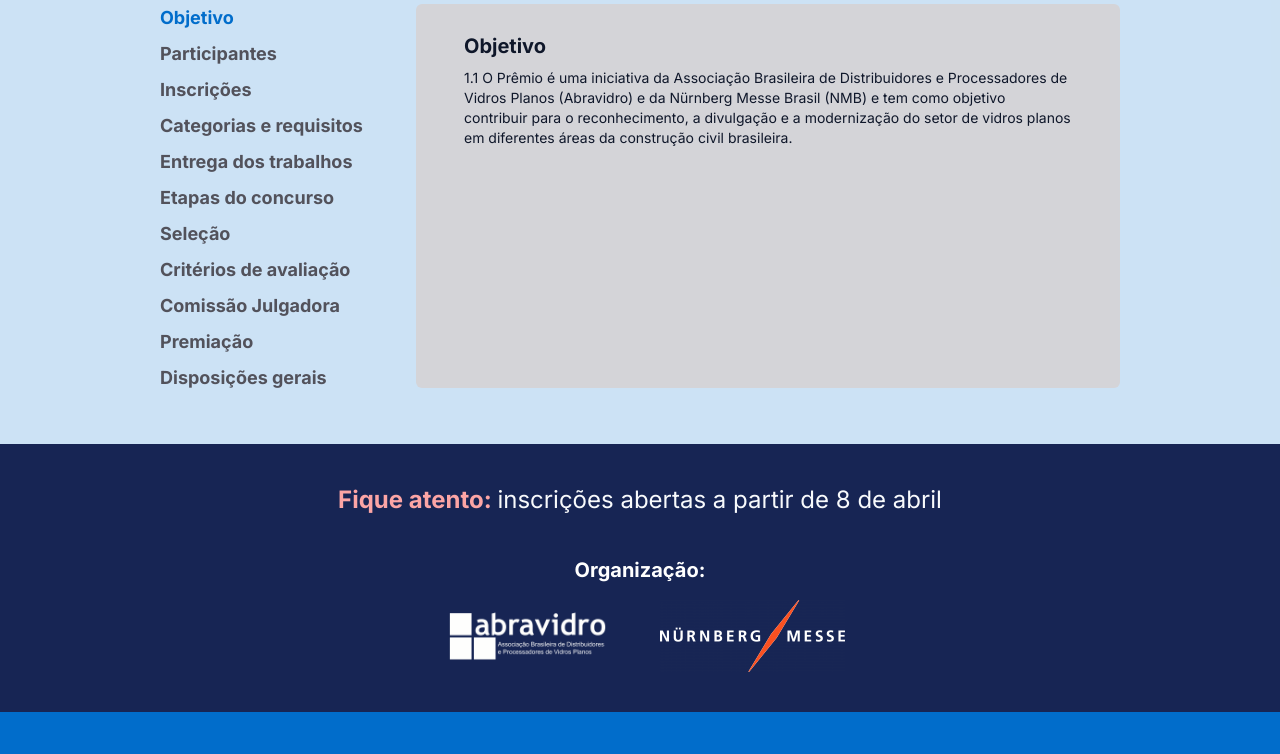
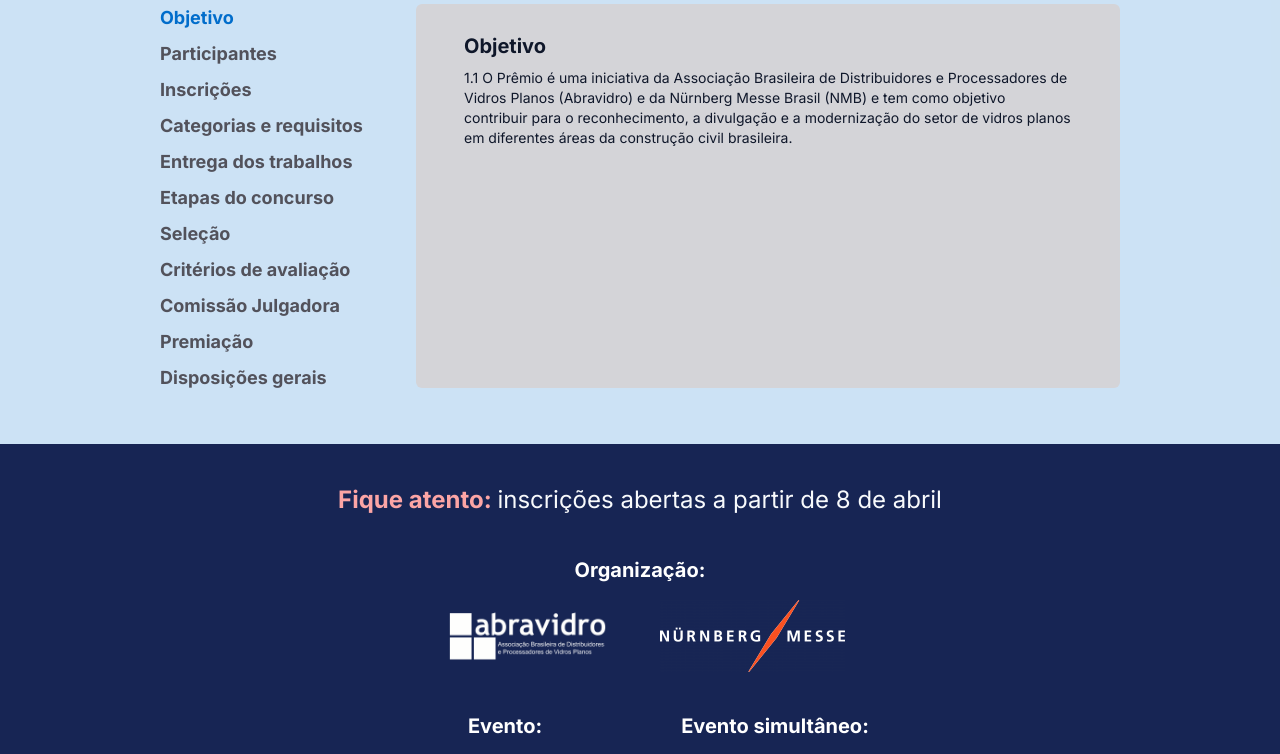
Before and after one commit to VerbusComunicacao/premio-abravidro, a Next.js app: page / in a window 1280 px wide. Shown: the part 2000-2754 px from the top of the page. Before the commit the page ends 2712 px from the top, so only its background shows below. Built offline with nearby package versions, Linux system fonts and the light colour scheme.

Commit message:
update footer

```diff
--- a/src/app/layout.tsx
+++ b/src/app/layout.tsx
@@ -8,7 +8,7 @@ const inter = Inter({ subsets: ['latin'] })
 
 export const metadata: Metadata = {
   title: 'Prêmio Abravidro Glass South America',
-  description: 'Prêmio Abravidro',
+  description: 'Prêmio Abravidro Glass South America',
 }
 
 export default function RootLayout({
@@ -19,7 +19,7 @@ export default function RootLayout({
   return (
     <html lang="pt-br">
       <body className={inter.className}>{children}</body>
-      <GoogleAnalytics gaId="GA_ID_UPDATE" />
+      <GoogleAnalytics gaId="G-2HCBHMTCRL" />
     </html>
   )
 }
--- a/src/app/page.tsx
+++ b/src/app/page.tsx
@@ -3,12 +3,11 @@ import { Header } from '@/components/header'
 import { Container } from '@/components/container'
 import { Category } from '@/components/category'
 import { Subtitle } from '@/components/subtitle'
-import AbravidroImg from '../../public/abravidro.png'
-import NMBImg from '../../public/NMB.png'
-import Image from 'next/image'
-import Link from 'next/link'
+
 import { HeroSection } from '@/components/hero-section'
 import { Regulamento } from '@/components/regulamento'
+
+import Footer from '@/components/footer'
 
 export default function Home() {
   return (
@@ -82,21 +81,7 @@ export default function Home() {
       </div>
       <div className="py-10 flex flex-col justify-center bg-blue-950">
         <Container>
-          <p className="text-xl text-center text-primary-foreground pb-5 lg:text-2xl">
-            <span className="font-bold text-red-300">Fique atento: </span>
-            inscrições abertas a partir de 8 de abril
-          </p>
-          <p className="text-xl pb-4 text-center mt-5 font-bold">
-            Organização:
-          </p>
-          <div className="flex flex-col md:flex-row justify-center items-center gap-3 md:gap-10">
-            <Link href="https://abravidro.org.br/">
-              <Image width={185} src={AbravidroImg} alt="Logo Abravidro" />
-            </Link>
-            <Link href="https://nuernbergmesse-brasil.com.br/">
-              <Image width={185} src={NMBImg} alt="NürnbergMesse Brasil" />
-            </Link>
-          </div>
+          <Footer />
         </Container>
       </div>
     </main>
--- /dev/null
+++ b/src/components/footer.tsx
@@ -0,0 +1,64 @@
+import Link from 'next/link'
+import logoEsquadria from '../../public/logo-Esquadria.png'
+import logoGlass from '../../public/logo-glass.png'
+import AbravidroImg from '../../public/abravidro.png'
+import NMBImg from '../../public/NMB.png'
+import Image from 'next/image'
+
+export default function Footer() {
+  return (
+    <>
+      <p className="text-xl text-center text-primary-foreground pb-5 lg:text-2xl">
+        <span className="font-bold text-red-300">Fique atento: </span>
+        inscrições abertas a partir de 8 de abril
+      </p>
+      <div>
+        <div>
+          <p className="text-xl pb-4 text-center mt-5 font-bold">
+            Organização:
+          </p>
+          <div className="flex flex-col md:flex-row justify-center items-center gap-3 md:gap-10">
+            <Link href="https://abravidro.org.br/">
+              <Image width={185} src={AbravidroImg} alt="Logo Abravidro" />
+            </Link>
+            <Link href="https://nuernbergmesse-brasil.com.br/">
+              <Image width={185} src={NMBImg} alt="NürnbergMesse Brasil" />
+            </Link>
+          </div>
+        </div>
+        <div className="md:flex items-center justify-center gap-5">
+          <div className="flex flex-col items-center">
+            <p className="text-xl pb-4 text-center mt-10 font-bold">Evento:</p>
+            <Link href="https://home.glassexpo.com.br/">
+              <Image
+                src={logoGlass}
+                alt="Logo Glass South America"
+                width={250}
+                style={{
+                  objectFit: 'cover',
+                }}
+                className="h-10"
+              />
+            </Link>
+          </div>
+          <div className="flex flex-col items-center">
+            <p className=" text-xl pb-4 text-center mt-10 font-bold">
+              Evento simultâneo:
+            </p>
+            <Link href="https://home.esquadriashow.com.br/">
+              <Image
+                src={logoEsquadria}
+                alt="Logo Abravidro"
+                width={250}
+                style={{
+                  objectFit: 'cover',
+                }}
+                className="h-10"
+              />
+            </Link>
+          </div>
+        </div>
+      </div>
+    </>
+  )
+}
--- a/src/components/header.tsx
+++ b/src/components/header.tsx
@@ -1,5 +1,4 @@
 import logoGlass from '../../public/logo-glass.png'
-import logoEsquadria from '../../public/logo-Esquadria.png'
 import logoAbravidro from '../../public/abravidro.png'
 import Image from 'next/image'
 import { Container } from './container'
@@ -26,14 +25,6 @@ export function Header() {
               objectFit: 'cover',
             }}
           />
-          <Image
-            src={logoEsquadria}
-            alt="Logo Abravidro"
-            width={250}
-            style={{
-              objectFit: 'cover',
-            }}
-          />
         </div>
         <div className="flex justify-center items-center md:hidden w-full h-10 mb-5">
           <div>
@@ -56,16 +47,6 @@ export function Header() {
               }}
             />
           </div>
-          <div>
-            <Image
-              src={logoEsquadria}
-              alt="Logo Abravidro"
-              width={230}
-              style={{
-                objectFit: 'contain',
-              }}
-            />
-          </div>
         </div>
       </Container>
     </div>
```
Also changed, not shown: 2 other files (tests, documents, lock files or other folders).
